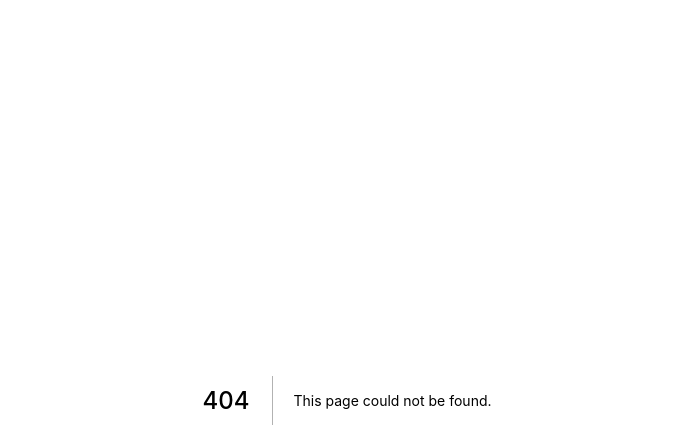
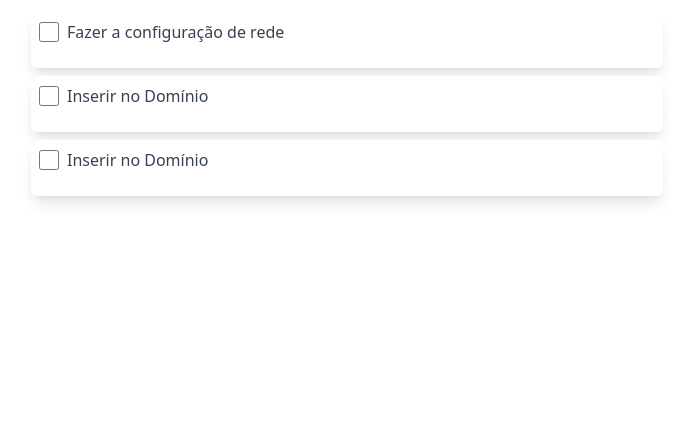
Before and after one commit to WillyChristian/todo-pcaas, a Next.js app: page /components/steps/stepOne in a window 1280 px wide. Before the commit this address had no page. Shown: the top 448 px of the page, without its empty margins (293-986 px from the left). Built offline with nearby package versions, Linux system fonts and the light colour scheme.

Commit message:
Fixing some layuot issues

```diff
--- /dev/null
+++ b/pages/components/steps/stepOne.js
@@ -0,0 +1,60 @@
+import React from "react";
+import { Items, ItemsContainer } from "./styles";
+
+export default function StepOne() {
+  const [check, setCheck] = React.useState("checked");
+
+  const handleChange = () => {
+    const statusCheck = document.querySelector("#itemOne");
+    const list = statusCheck.classList;
+
+    console.log(list);
+  };
+  /*     if (check === "checked") {
+      setcheck({
+        ...check,
+        [trgt]: "block",
+      });
+    } else {
+      setcheck({
+        ...check,
+        [trgt]: "hidden",
+      });
+    } */
+
+  return (
+    <Items className="p-2">
+      <ItemsContainer className="bg-white rounded-md shadow-lg h-14 p-2 m-1">
+        <label className="inline-flex items-center">
+          <input
+            type="checkbox"
+            id="itemOne"
+            className="form-checkbox h-5 w-5"
+            onChange={handleChange}
+          />
+          <span className="ml-2 text-gray-700">
+            Fazer a configuração de rede
+          </span>
+        </label>
+      </ItemsContainer>
+
+      <ItemsContainer className="bg-white rounded-md shadow-lg h-14 p-2 m-1">
+        <label className="inline-flex items-center">
+          <input type="checkbox" className="form-checkbox h-5 w-5" />
+          <span className="ml-2 text-gray-700">Inserir no Domínio</span>
+        </label>
+      </ItemsContainer>
+      <ItemsContainer className="bg-white rounded-md shadow-lg h-14 p-2 m-1">
+        <label className="inline-flex items-center">
+          <input type="checkbox" className="form-checkbox h-5 w-5" />
+          <span className="ml-2 text-gray-700">Inserir no Domínio</span>
+        </label>
+      </ItemsContainer>
+    </Items>
+  );
+}
+
+/*
+
+
+*/
--- a/pages/components/steps/step_1.js
+++ /dev/null
@@ -1,22 +0,0 @@
-import React from "react";
-
-export default function StepOne() {
-  return (
-    <div className="bg-gray-300 p-2">
-      <div className="w-96 bg-gray-100 rounded-md shadow-lg h-14 p-2 m-1">
-        <label className="inline-flex items-center">
-          <input type="checkbox" className="form-checkbox h-5 w-5" />
-          <span className="ml-2 text-gray-700">
-            Fazer a configuração de rede
-          </span>
-        </label>
-      </div>
-      <div className="w-96 bg-gray-100 rounded-md shadow-lg h-14 p-2 m-1">
-        <label className="inline-flex items-center">
-          <input type="checkbox" className="form-checkbox h-5 w-5" />
-          <span className="ml-2 text-gray-700">Inserir no Domínio</span>
-        </label>
-      </div>
-    </div>
-  );
-}
--- /dev/null
+++ b/pages/components/steps/styles.js
@@ -0,0 +1,12 @@
+import styled from "styled-components";
+
+export const Items = styled.section`
+  display: flex;
+  flex-direction: column;
+  justify-content: center;
+  align-items: center;
+`;
+
+export const ItemsContainer = styled.div`
+  width: 50%;
+`;
--- a/pages/index.js
+++ b/pages/index.js
@@ -1,5 +1,4 @@
 import React from "react";
-import Link from "next/link";
 import Image from "next/image";
 
 import Todo from "./todo";
@@ -24,20 +23,20 @@ export default function Home() {
       <section className="nav justify-center h-20 select-none flex items-center space-x-4">
         <button
           onClick={() => setPage(<Todo />)}
-          className="p-2 text-white rounded-lg bg-indigo-700"
+          className="p-2 rounded-lg bg-white shadow-lg"
           on
         >
           To Do
         </button>
         <button
           onClick={() => setPage(<Uteis />)}
-          className="p-2 text-white rounded-lg bg-indigo-700"
+          className="p-2 shadow-xl rounded-lg bg-white"
         >
           Utilitários
         </button>
         <button
           onClick={() => setPage(<Sobre />)}
-          className="p-2 text-white rounded-lg bg-indigo-700"
+          className="p-2 shadow-xl rounded-lg bg-white"
         >
           Créditos
         </button>
--- a/pages/todo.js
+++ b/pages/todo.js
@@ -1,5 +1,5 @@
 import React from "react";
-import StepOne from "./components/steps/step_1";
+import StepOne from "./components/steps/stepOne";
 
 function Todo() {
   const [status, setStatus] = React.useState({
```
Also changed, not shown: 1 other file (tests, documents, lock files or other folders).
